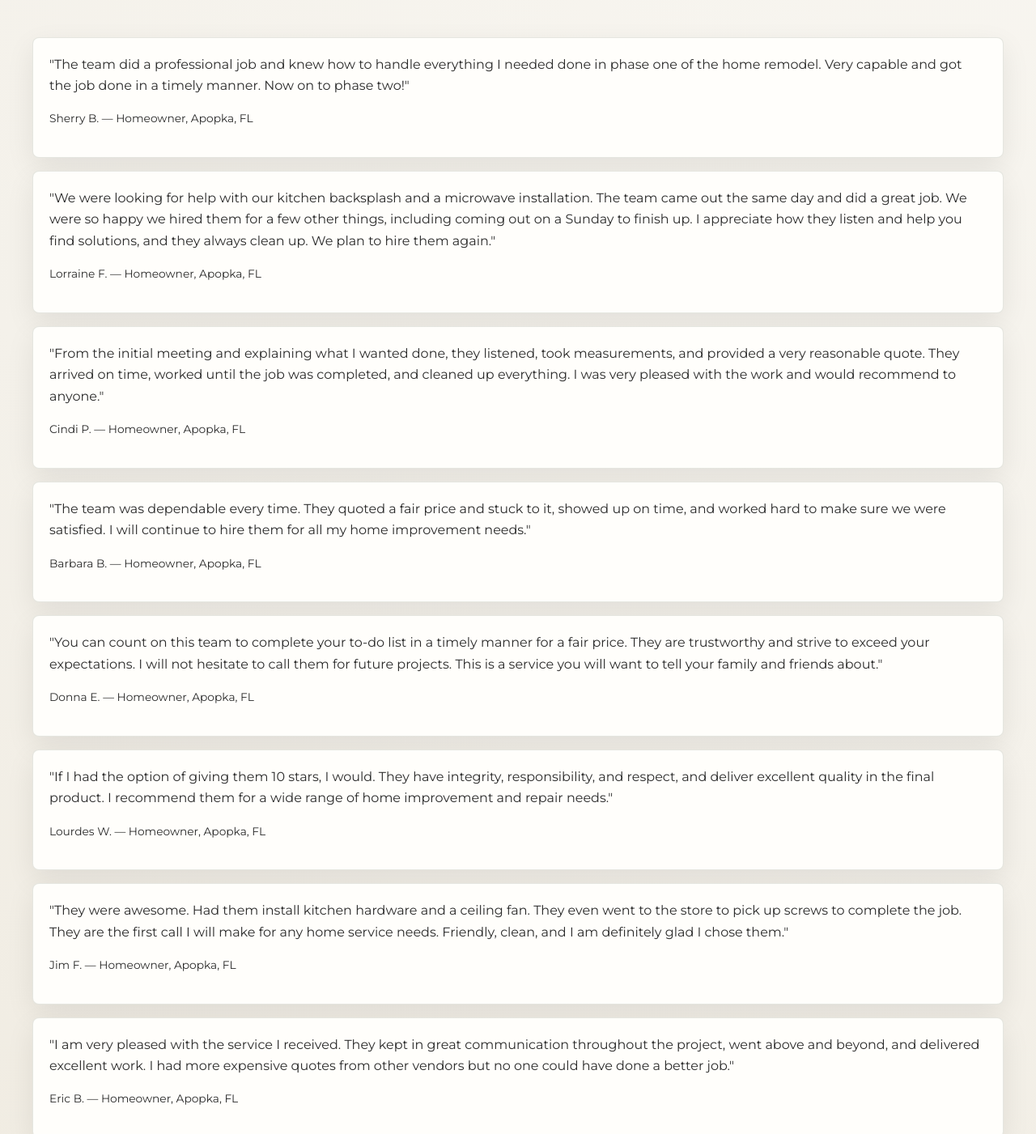
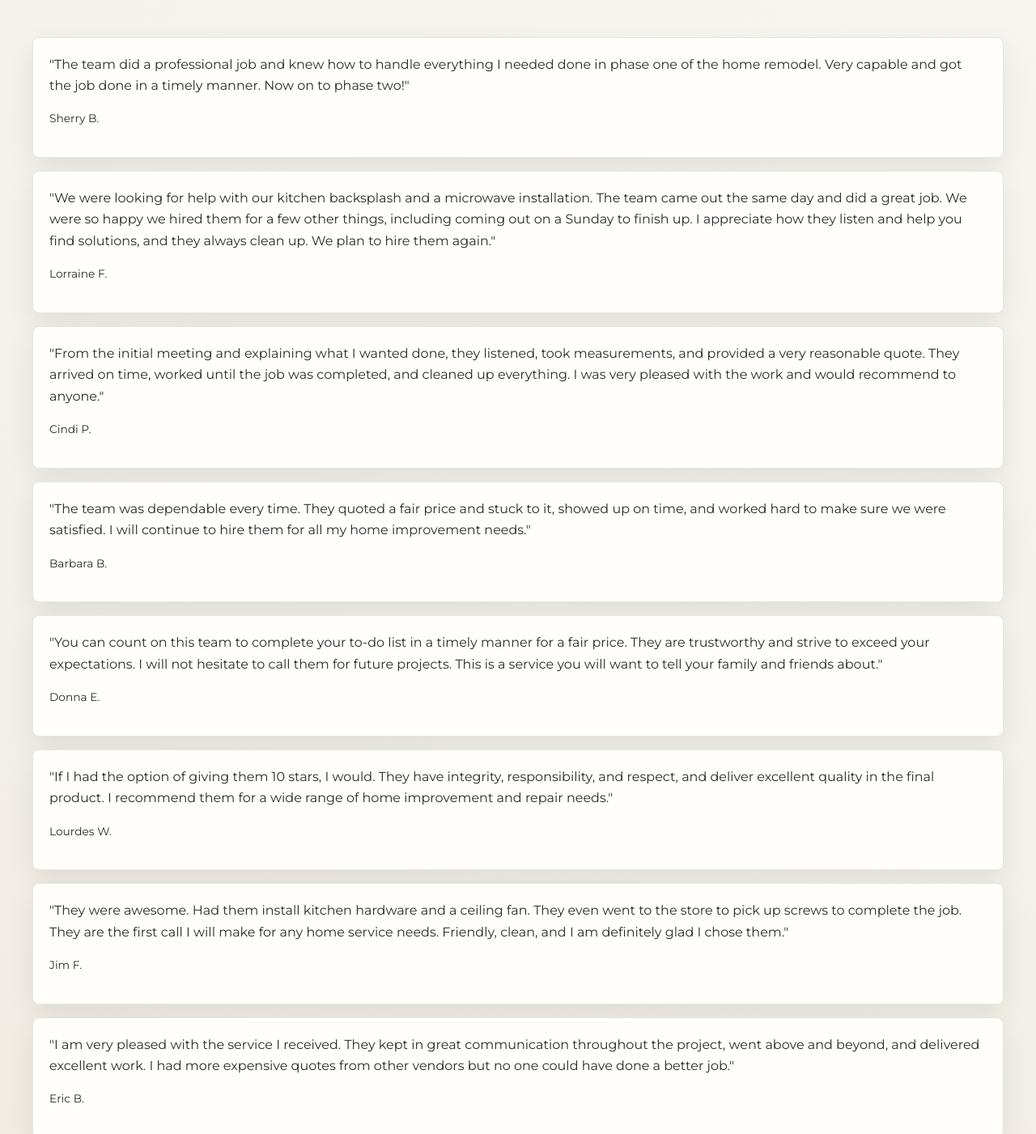
Before and after one commit to JWeibezahl/southern-cypress-website, a plain HTML site: page reviews.html in a window 1280 px wide. Shown: the part 580-1981 px from the top of the page at 81% size. Drawn offline with nearby package versions, Linux system fonts and the light colour scheme.

Commit message:
Remove location attribution from reviews

```diff
--- a/reviews.html
+++ b/reviews.html
@@ -2,14 +2,14 @@
 <html lang="en">
   <head><meta charset="utf-8" /><meta name="viewport" content="width=device-width, initial-scale=1" /><title>Reviews | Southern Cypress Homes</title><meta name="description" content="Read what homeowners say about Southern Cypress Homes renovation experience and craftsmanship." /><link rel="preconnect" href="https://fonts.googleapis.com" /><link rel="preconnect" href="https://fonts.gstatic.com" crossorigin /><link href="https://fonts.googleapis.com/css2?family=Cormorant+Garamond:wght@500;600;700&family=Montserrat:wght@400;500;600;700&display=swap" rel="stylesheet" /><link rel="stylesheet" href="assets/css/styles.css" /></head>
   <body><div class="top-bar"><div class="container top-bar-inner"><div class="top-links"><a href="tel:+13865550198">Phone: 386-555-0198</a><a href="mailto:info@southerncypresshomes.com">Email: info@southerncypresshomes.com</a></div><p class="small">Proudly Serving Northeast Florida</p></div></div><header class="site-header"><div class="container nav-wrap"><a class="logo" href="index.html"><img src="assets/images/logo-primary.jpg" alt="Southern Cypress Homes" /></a><button class="menu-toggle" aria-expanded="false" aria-controls="primary-nav" type="button">Menu</button><nav id="primary-nav" class="primary-nav"><a href="index.html">Home</a><a href="about.html">About</a><a href="services.html">Services</a><a href="process.html">The Process</a><a class="active" href="reviews.html">Reviews</a><a href="contact.html">Contact</a><a class="btn btn-primary" href="contact.html">Get a Quote</a></nav></div></header><main><section class="page-hero"><div class="container"><h1>Reviews</h1><p>Homeowners trust our team for communication, quality, and dependable results.</p></div></section><section><div class="container"><div class="grid review-grid">
-            <article class="card"><p>"The team did a professional job and knew how to handle everything I needed done in phase one of the home remodel. Very capable and got the job done in a timely manner. Now on to phase two!"</p><p class="small">Sherry B. &mdash; Homeowner, Apopka, FL</p></article>
-            <article class="card"><p>"We were looking for help with our kitchen backsplash and a microwave installation. The team came out the same day and did a great job. We were so happy we hired them for a few other things, including coming out on a Sunday to finish up. I appreciate how they listen and help you find solutions, and they always clean up. We plan to hire them again."</p><p class="small">Lorraine F. &mdash; Homeowner, Apopka, FL</p></article>
-            <article class="card"><p>"From the initial meeting and explaining what I wanted done, they listened, took measurements, and provided a very reasonable quote. They arrived on time, worked until the job was completed, and cleaned up everything. I was very pleased with the work and would recommend to anyone."</p><p class="small">Cindi P. &mdash; Homeowner, Apopka, FL</p></article>
-            <article class="card"><p>"The team was dependable every time. They quoted a fair price and stuck to it, showed up on time, and worked hard to make sure we were satisfied. I will continue to hire them for all my home improvement needs."</p><p class="small">Barbara B. &mdash; Homeowner, Apopka, FL</p></article>
-            <article class="card"><p>"You can count on this team to complete your to-do list in a timely manner for a fair price. They are trustworthy and strive to exceed your expectations. I will not hesitate to call them for future projects. This is a service you will want to tell your family and friends about."</p><p class="small">Donna E. &mdash; Homeowner, Apopka, FL</p></article>
-            <article class="card"><p>"If I had the option of giving them 10 stars, I would. They have integrity, responsibility, and respect, and deliver excellent quality in the final product. I recommend them for a wide range of home improvement and repair needs."</p><p class="small">Lourdes W. &mdash; Homeowner, Apopka, FL</p></article>
-            <article class="card"><p>"They were awesome. Had them install kitchen hardware and a ceiling fan. They even went to the store to pick up screws to complete the job. They are the first call I will make for any home service needs. Friendly, clean, and I am definitely glad I chose them."</p><p class="small">Jim F. &mdash; Homeowner, Apopka, FL</p></article>
-            <article class="card"><p>"I am very pleased with the service I received. They kept in great communication throughout the project, went above and beyond, and delivered excellent work. I had more expensive quotes from other vendors but no one could have done a better job."</p><p class="small">Eric B. &mdash; Homeowner, Apopka, FL</p></article>
+            <article class="card"><p>"The team did a professional job and knew how to handle everything I needed done in phase one of the home remodel. Very capable and got the job done in a timely manner. Now on to phase two!"</p><p class="small">Sherry B.</p></article>
+            <article class="card"><p>"We were looking for help with our kitchen backsplash and a microwave installation. The team came out the same day and did a great job. We were so happy we hired them for a few other things, including coming out on a Sunday to finish up. I appreciate how they listen and help you find solutions, and they always clean up. We plan to hire them again."</p><p class="small">Lorraine F.</p></article>
+            <article class="card"><p>"From the initial meeting and explaining what I wanted done, they listened, took measurements, and provided a very reasonable quote. They arrived on time, worked until the job was completed, and cleaned up everything. I was very pleased with the work and would recommend to anyone."</p><p class="small">Cindi P.</p></article>
+            <article class="card"><p>"The team was dependable every time. They quoted a fair price and stuck to it, showed up on time, and worked hard to make sure we were satisfied. I will continue to hire them for all my home improvement needs."</p><p class="small">Barbara B.</p></article>
+            <article class="card"><p>"You can count on this team to complete your to-do list in a timely manner for a fair price. They are trustworthy and strive to exceed your expectations. I will not hesitate to call them for future projects. This is a service you will want to tell your family and friends about."</p><p class="small">Donna E.</p></article>
+            <article class="card"><p>"If I had the option of giving them 10 stars, I would. They have integrity, responsibility, and respect, and deliver excellent quality in the final product. I recommend them for a wide range of home improvement and repair needs."</p><p class="small">Lourdes W.</p></article>
+            <article class="card"><p>"They were awesome. Had them install kitchen hardware and a ceiling fan. They even went to the store to pick up screws to complete the job. They are the first call I will make for any home service needs. Friendly, clean, and I am definitely glad I chose them."</p><p class="small">Jim F.</p></article>
+            <article class="card"><p>"I am very pleased with the service I received. They kept in great communication throughout the project, went above and beyond, and delivered excellent work. I had more expensive quotes from other vendors but no one could have done a better job."</p><p class="small">Eric B.</p></article>
           </div></div></section></main><footer><div class="container"><div class="grid footer-columns"><div><img class="footer-logo" src="assets/images/logo-alt.jpg" alt="Southern Cypress Homes" loading="lazy" /><p>Quality Craftsmanship. Homes Built to Last.</p></div><div><h4>Quick Links</h4><div class="footer-links"><a href="about.html">About</a><a href="services.html">Services</a><a href="contact.html">Contact</a></div></div><div><h4>Services</h4><div class="footer-services"><a href="kitchen-remodeling.html">Kitchen Remodeling</a><a href="bathroom-remodeling.html">Bathroom Remodeling</a><a href="outdoor-living.html">Outdoor Living</a><a href="decks-and-pergolas.html">Decks &amp; Pergolas</a><a href="exterior-painting.html">Exterior Painting</a><a href="flooring-and-trim.html">Flooring &amp; Trim</a></div></div><div><h4>Contact</h4><p><a href="tel:+13865550198">386-555-0198</a></p><p><a href="mailto:info@southerncypresshomes.com">info@southerncypresshomes.com</a></p><div class="footer-cta"><h4>Ready to Start?</h4><p>Tell us about your project goals.</p><a class="btn btn-primary" href="contact.html">Get a Quote</a></div></div></div><p class="small">&copy; 2026 Southern Cypress Homes. All rights reserved.</p></div></footer><div class="mobile-cta"><a class="call" href="tel:+13865550198">Call Now</a><a class="quote" href="contact.html">Get a Quote</a></div><script src="assets/js/lucide.min.js"></script>
     <script src="assets/js/main.js"></script></body>
 </html>
```
